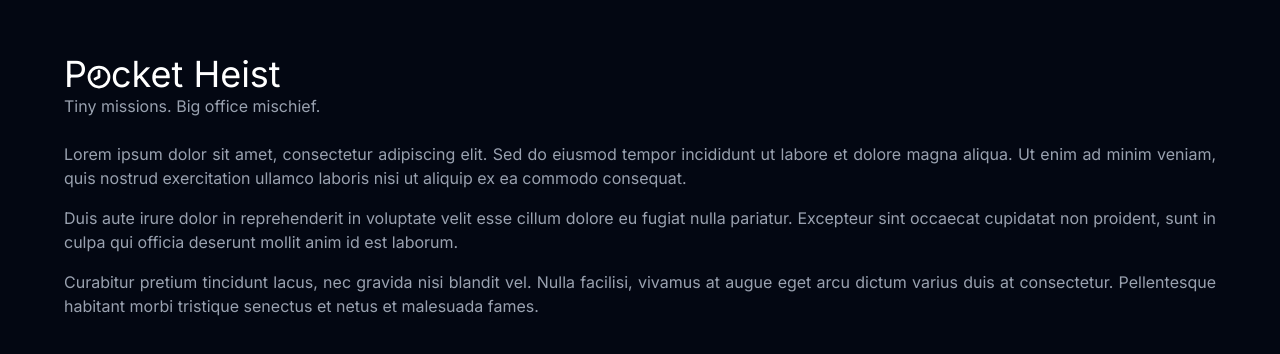
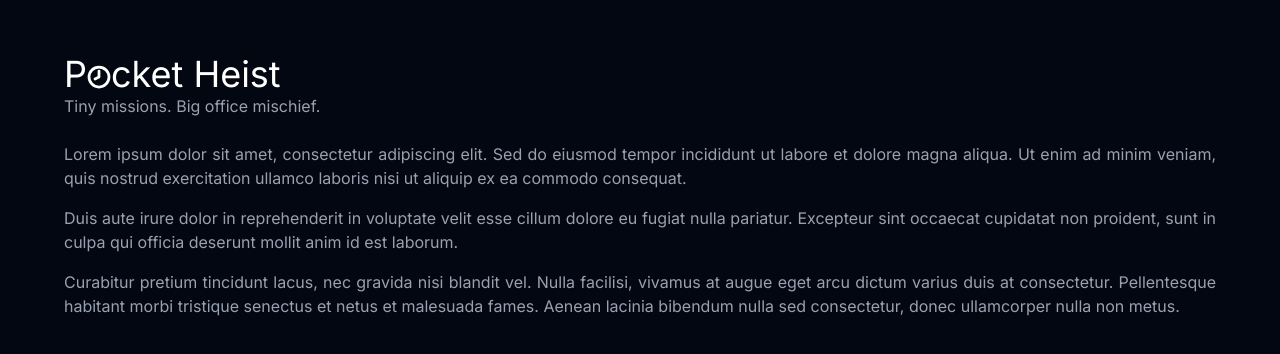
Before and after one commit to Beni-Alvarez/pocket-heist, a Next.js app: page / in a window 1280 px wide. Shown: the part 214-568 px from the top of the page. Built offline with nearby package versions, Linux system fonts and the light colour scheme.

Commit message:
Add another dummy sentence to the splash page
Co-Authored-By: Claude Opus 5.5 <noreply@anthropic.com>

```diff
--- a/app/(public)/page.tsx
+++ b/app/(public)/page.tsx
@@ -27,6 +27,7 @@ export default function Home() {
           Curabitur pretium tincidunt lacus, nec gravida nisi blandit vel. Nulla
           facilisi, vivamus at augue eget arcu dictum varius duis at consectetur.
           Pellentesque habitant morbi tristique senectus et netus et malesuada fames.
+          Aenean lacinia bibendum nulla sed consectetur, donec ullamcorper nulla non metus.
         </p>
       </div>
     </div>
```
